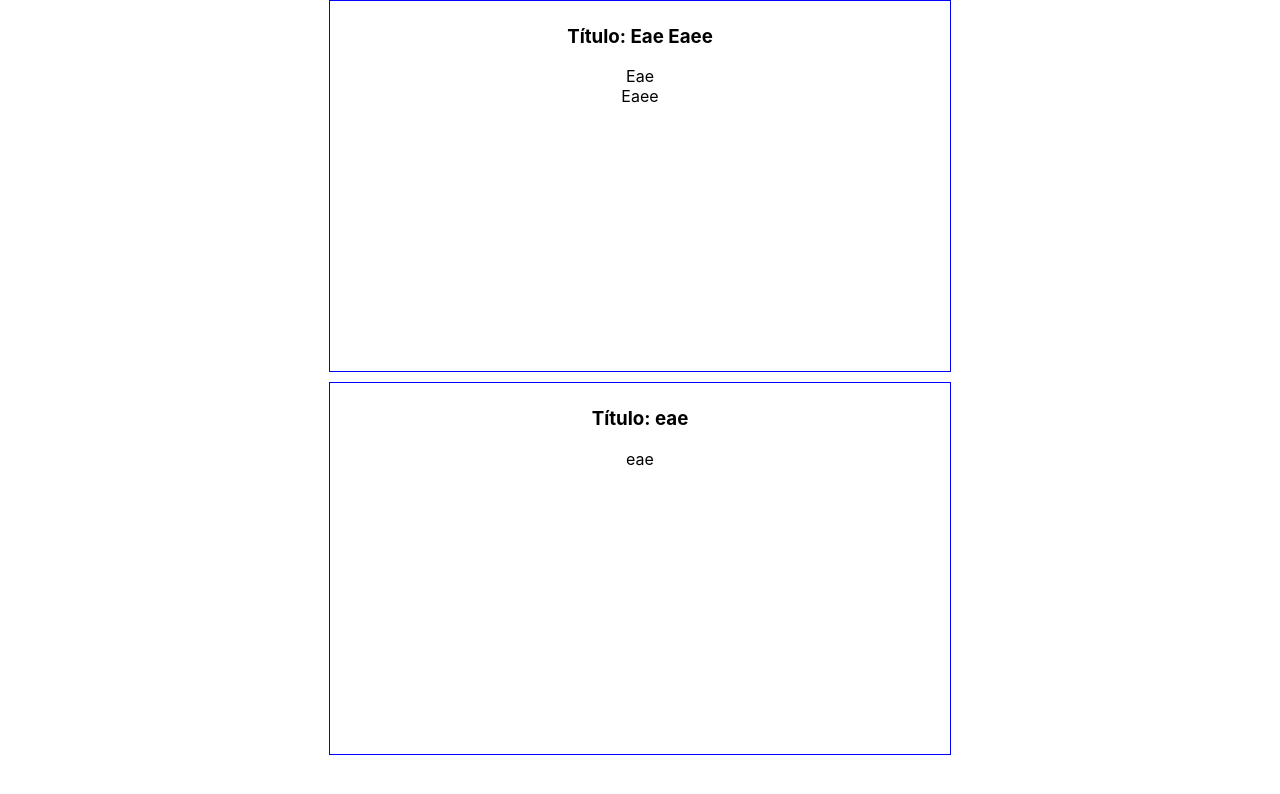
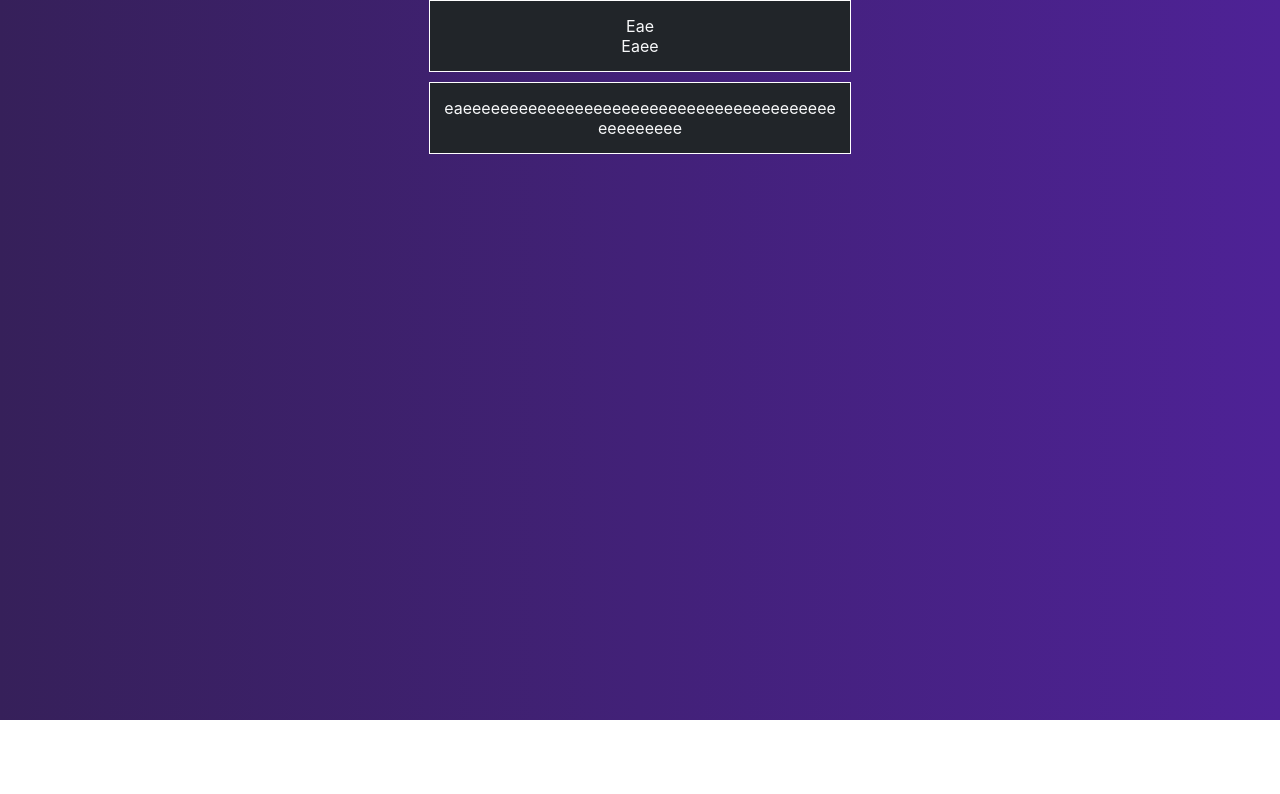
Before and after one commit to ViniciusBessa/todo_list, a React app: page / in a window 1280 px wide. Built offline with nearby package versions, Linux system fonts and the light colour scheme.

Commit message:
App simplificado, e criação do componente main para executar as principais ações

```diff
--- a/public/index.html
+++ b/public/index.html
@@ -1,5 +1,5 @@
 <!DOCTYPE html>
-<html lang="en">
+<html class="theme-dark" lang="en">
   <head>
     <meta charset="utf-8" />
     <link rel="icon" href="%PUBLIC_URL%/favicon.ico" />
--- a/src/components/App.css
+++ b/src/components/App.css
@@ -1,7 +1,3 @@
-.App {
-  text-align: center;
-}
-
 .App-flex {
   text-align: center;
   display: flex;
--- a/src/components/App.js
+++ b/src/components/App.js
@@ -1,17 +1,12 @@
+import React from 'react';
 import './App.css';
-import Tarefa from './Tarefa/Tarefa';
+import './Global.css';
+import Main from './Main/Main';
 
 function App() {
-  if (!localStorage.tarefas) {
-    localStorage.tarefas = [];
-  }
-
-  const tarefas = localStorage.tarefas;
-  let textos = ['Eae\nEaee', 'eae']
-
   return (
-    <div className="App-flex">
-      {textos.map((texto, index) => <Tarefa key={index} titulo={`Título: ${texto}`} texto={texto}/>)}
+    <div className='App App-flex background'>
+      <Main/>
     </div>
   );
 }
--- /dev/null
+++ b/src/components/Global.css
@@ -0,0 +1,31 @@
+.theme-light {
+  --background-color1: #FFFFFF;
+  --background-color2: #e7dfdf;
+  --primary-color: #FFFFFF;
+  --secondary-color: yellow;
+  --font-color: #212529;
+}
+
+.theme-dark {
+  --background-color1: #36205a;
+  --background-color2: #4e2296;
+  --primary-color: #212529;
+  --secondary-color: white;
+  --font-color: #f8f9fa;
+}
+
+.background {
+  background-image: linear-gradient(to right, var(--background-color1), var(--background-color2));
+}
+
+.primary-color {
+  background-color: var(--primary-color);
+}
+
+.secondary-color {
+  background-color: var(--secondary-color);
+}
+
+.font-color {
+  color: var(--font-color);
+}
--- /dev/null
+++ b/src/components/Main/Main.css
@@ -0,0 +1,8 @@
+.main-flex {
+  width: 80%;
+  min-height: 90vh;
+  text-align: center;
+  display: flex;
+  flex-direction: column;
+  align-items: center;
+}
--- /dev/null
+++ b/src/components/Main/Main.js
@@ -0,0 +1,20 @@
+import React, { useState } from "react";
+import "./Main.css"
+import Tarefa from "../Tarefa/Tarefa";
+
+function Main (props) {
+  if (!localStorage.tarefas) {
+    localStorage.tarefas = [];
+  }
+
+  const [tarefas, setTarefas] = useState(localStorage.tarefas);
+  let textos = ['Eae\nEaee', 'eaeeeeeeeeeeeeeeeeeeeeeeeeeeeeeeeeeeeeeeeeeeeeeeeee']
+
+  return (
+    <div className="main-flex">
+      {textos.map((texto, index) => <Tarefa key={index} texto={texto}/>)}
+    </div>
+  )
+}
+
+export default Main;
--- a/src/components/Tarefa/Tarefa.css
+++ b/src/components/Tarefa/Tarefa.css
@@ -1,15 +1,10 @@
 /* Celulares */
 @media only screen and (max-width: 600px) {
   .tarefa {
-    border: 1px solid blue;
-    width: 85vw;
+    border: 1px solid var(--secondary-color);
+    width: 80%;
     margin-bottom: 10px;
-    padding: 5px 10px 5px 10px;
-    word-wrap: break-word;
-  }
-
-  .texto {
-    min-height: 200px;
+    padding: 15px 10px 15px 10px;
     white-space: pre-wrap;
     word-wrap: break-word;
   }
@@ -18,15 +13,10 @@
 /* Tablets */
 @media only screen and (min-width: 600px) {
   .tarefa {
-    border: 1px solid blue;
-    width: 500px;
+    border: 1px solid var(--secondary-color);
+    width: 300px;
     margin-bottom: 10px;
-    padding: 5px 10px 5px 10px;
-    word-wrap: break-word;
-  }
-
-  .texto {
-    min-height: 300px;
+    padding: 15px 10px 15px 10px;
     white-space: pre-wrap;
     word-wrap: break-word;
   }
@@ -35,15 +25,10 @@
 /* Desktops */
 @media only screen and (min-width: 992px) {
   .tarefa {
-    border: 1px solid blue;
-    width: 600px;
+    border: 1px solid var(--secondary-color);
+    width: 400px;
     margin-bottom: 10px;
-    padding: 5px 10px 5px 10px;
-    word-wrap: break-word;
-  }
-
-  .texto {
-    min-height: 300px;
+    padding: 15px 10px 15px 10px;
     white-space: pre-wrap;
     word-wrap: break-word;
   }
--- a/src/components/Tarefa/Tarefa.js
+++ b/src/components/Tarefa/Tarefa.js
@@ -3,14 +3,9 @@ import './Tarefa.css';
 
 function Tarefa (props) {
   return (
-    <section className="tarefa">
-      <div className="titulo">
-        <h3>{props.titulo}</h3>
-      </div>
-      <div className="texto">
-        {props.texto}
-      </div>
-    </section>
+    <div className="tarefa primary-color font-color">
+      {props.texto}
+    </div>
   );
 }
 
```
